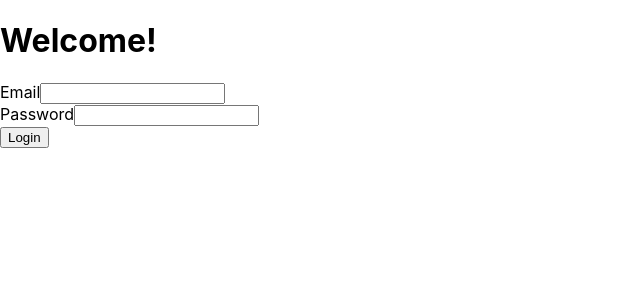
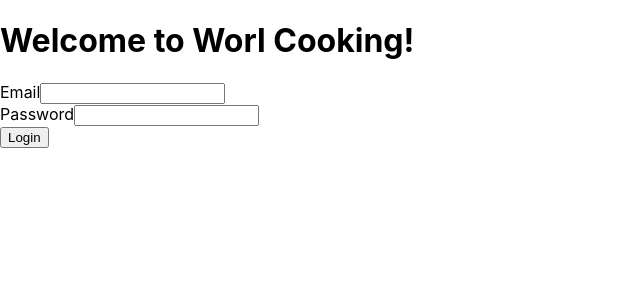
Before and after one commit to ronardj01/world-cooking-client, a React (Create React App) app: page /auth/login in a window 1280 px wide. Shown: the top 300 px of the page, without its empty margins (0-640 px from the left). Built offline with nearby package versions, Linux system fonts and the light colour scheme.

Commit message:
update welcome message

```diff
--- a/src/pages/authentication/Login.js
+++ b/src/pages/authentication/Login.js
@@ -12,7 +12,7 @@ export default function Login() {
   };
   return (
     <div className="login">
-      <h1>Welcome!</h1>
+      <h1>Welcome to Worl Cooking!</h1>
       <form className="form-login" onSubmit={handleSubmit}>
         <AuthInput
           label="Email"
```
